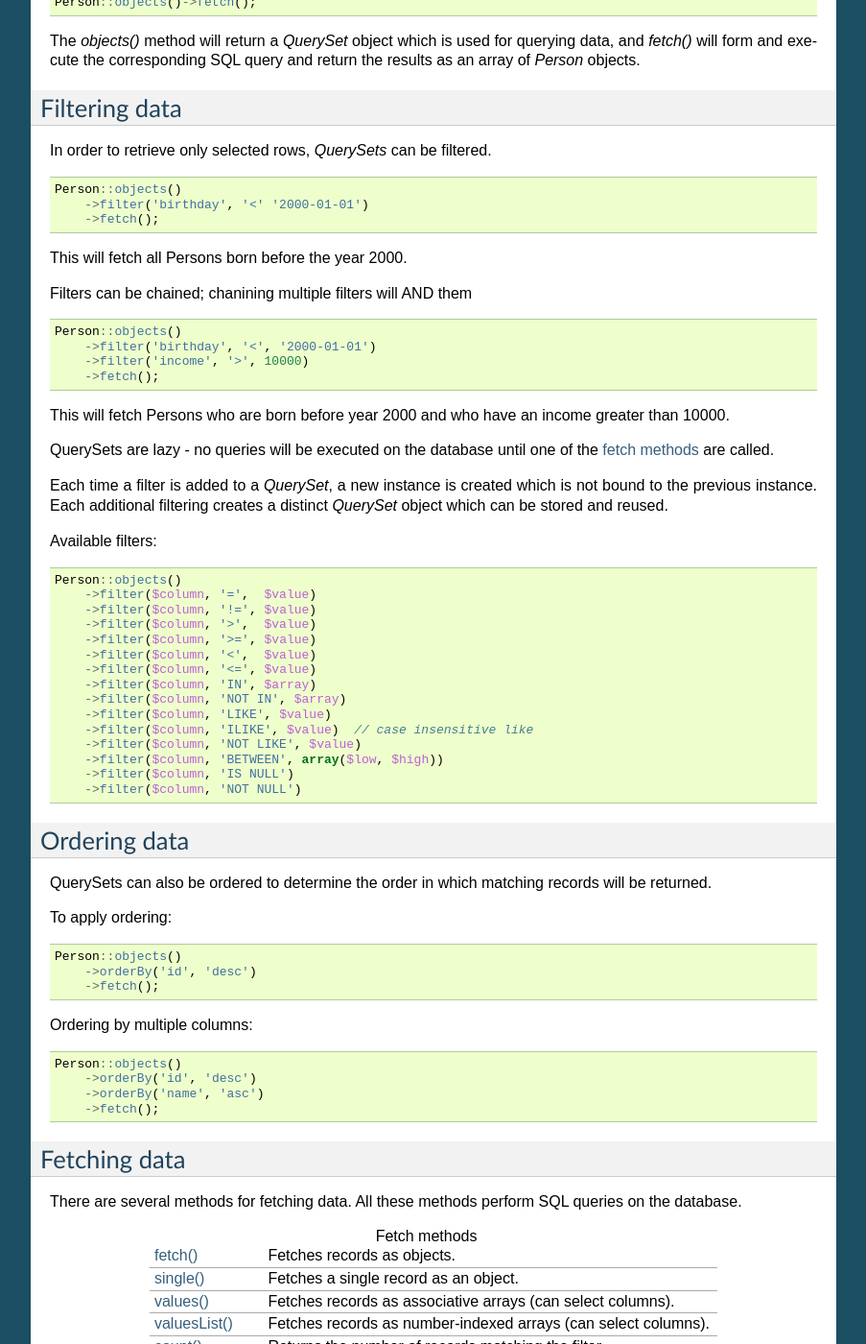
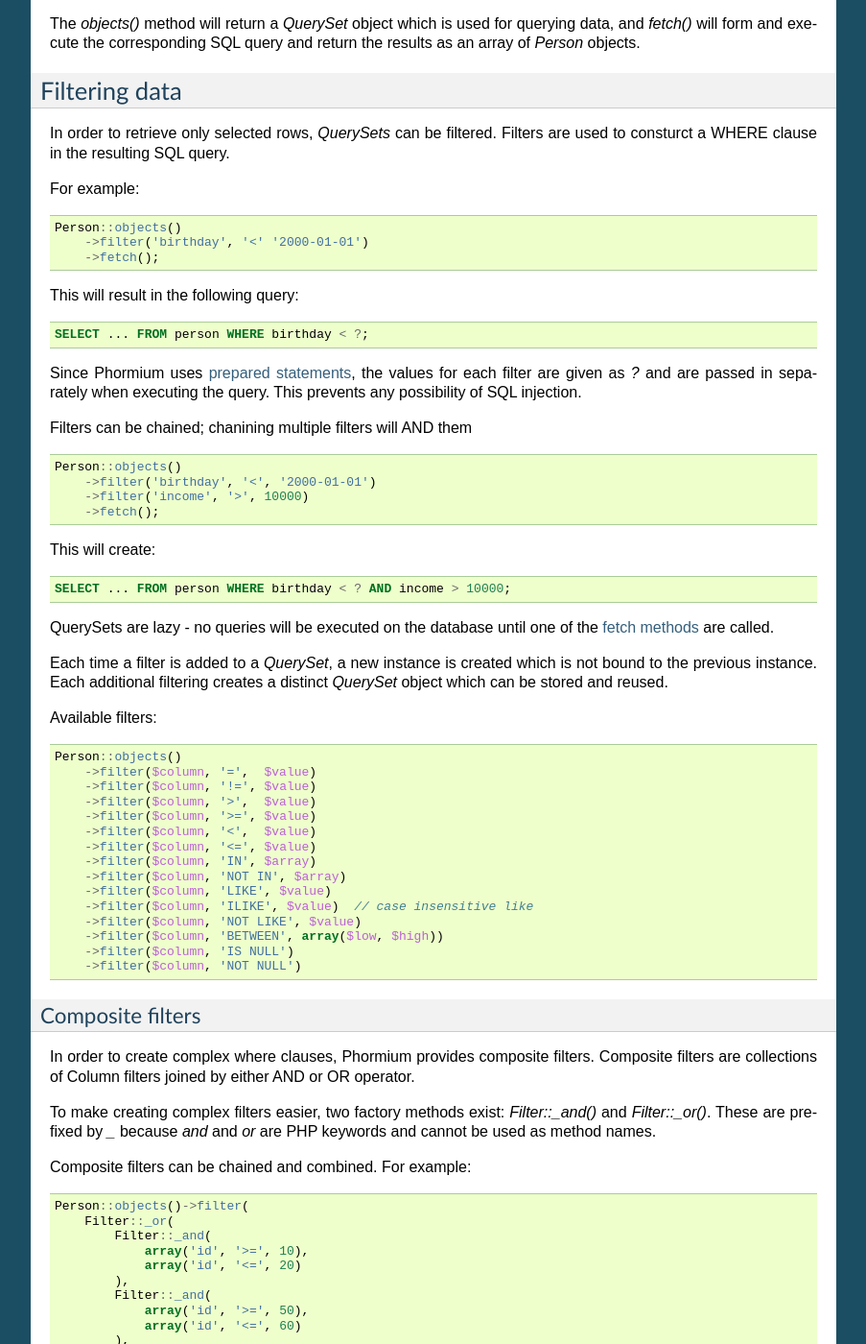
Before and after one commit to ihabunek/phormium, a Sphinx documentation site: the page built from docs/usage.rst, in a window 1280 px wide and 1400 px high, scrolled down 729 px. Shown: the whole window at 96% size, without its empty margins (198-1101 px from the left). Built offline with Sphinx 7.4.7, drawn with Linux system fonts in a browser that asks for light colours; some of the changed text lies outside the part shown.

Commit message:
Added docs for composite filters.

```diff
--- a/docs/usage.rst
+++ b/docs/usage.rst
@@ -9,24 +9,22 @@
 ---------
 
 If you installed Phormium via Composer, just include `vendor/autoload.php` in
-your application and Phormium will be autoloaded.
+your application and Phormium will be autoloaded. Afterwards, you have to
+configure Phormium using your `configuration file <setup.html>`_.
 
 .. code-block:: php
 
     require 'vendor/autoload.php';
+
+    Phormium\DB::configure('/path/to/config.json');
 
 Alternatively, if you are not using Composer, Phormium has it's own autoloader:
 
 .. code-block:: php
 
     require '/path/to/phormium/src/Phormium/Autoloader.php';
+
     Phormium\Autoloader::register();
-
-The second step is to configure Phormium using your `configuration file
-<setup.html>`_:
-
-.. code-block:: php
-
     Phormium\DB::configure('/path/to/config.json');
 
 Querying data
@@ -57,7 +55,10 @@
 Filtering data
 --------------
 
-In order to retrieve only selected rows, `QuerySets` can be filtered.
+In order to retrieve only selected rows, `QuerySets` can be filtered. Filters
+are used to consturct a WHERE clause in the resulting SQL query.
+
+For example:
 
 .. code-block:: php
 
@@ -65,7 +66,16 @@
         ->filter('birthday', '<' '2000-01-01')
         ->fetch();
 
-This will fetch all Persons born before the year 2000.
+This will result in the following query:
+
+.. code-block:: sql
+
+    SELECT ... FROM person WHERE birthday < ?;
+
+Since Phormium uses
+`prepared statements <http://php.net/manual/en/pdo.prepared-statements.php>`_,
+the values for each filter are given as `?` and are passed in separately when
+executing the query. This prevents any possibility of SQL injection.
 
 Filters can be chained; chanining multiple filters will AND them
 
@@ -76,8 +86,11 @@
         ->filter('income', '>', 10000)
         ->fetch();
 
-This will fetch Persons who are born before year 2000 and who have an income
-greater than 10000.
+This will create:
+
+.. code-block:: sql
+
+    SELECT ... FROM person WHERE birthday < ? AND income > 10000;
 
 QuerySets are lazy - no queries will be executed on the database until one of
 the `fetch methods <#fetching-data>`_ are called.
@@ -105,6 +118,50 @@
         ->filter($column, 'BETWEEN', array($low, $high))
         ->filter($column, 'IS NULL')
         ->filter($column, 'NOT NULL')
+
+Composite filters
+~~~~~~~~~~~~~~~~~
+
+In order to create complex where clauses, Phormium provides composite filters.
+Composite filters are collections of Column filters joined by either AND or OR
+operator.
+
+To make creating complex filters easier, two factory methods exist:
+`Filter::_and()` and `Filter::_or()`. These are prefixed by `_` because `and`
+and `or` are PHP keywords and cannot be used as method names.
+
+Composite filters can be chained and combined. For example:
+
+.. code-block:: php
+
+    Person::objects()->filter(
+        Filter::_or(
+            Filter::_and(
+                array('id', '>=', 10),
+                array('id', '<=', 20)
+            ),
+            Filter::_and(
+                array('id', '>=', 50),
+                array('id', '<=', 60)
+            ),
+            array('id', '>=', 100),
+        )
+    )->fetch();
+
+This will translate to:
+
+.. code-block:: sql
+
+    SELECT
+        ...
+    FROM
+        person
+    WHERE ((
+        (id >= ? AND id <= ?) OR
+        (id >= ? AND id <= ?) OR
+        id >= ?
+    ));
+
 
 Ordering data
 -------------
```
